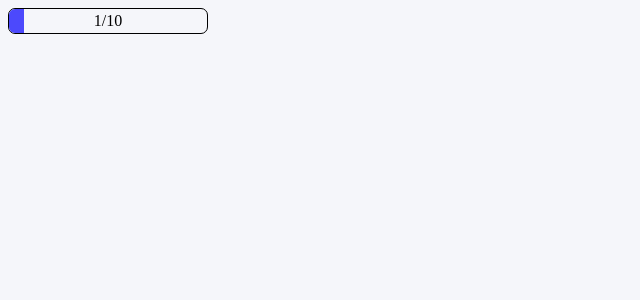
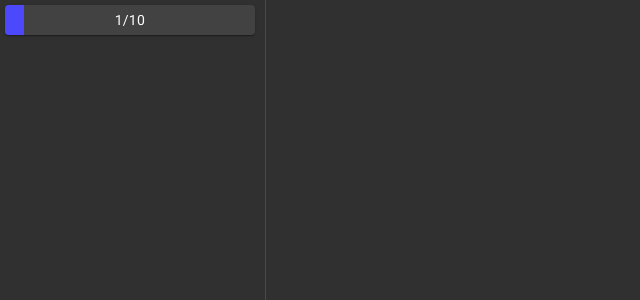
Before and after one commit to Panzareon/elemental-wizardry, an Angular app: page / in a window 1280 px wide. Shown: the top 300 px of the page, without its empty margins (0-640 px from the left). Built offline with nearby package versions, Linux system fonts and the light colour scheme.

Commit message:
Use angular material for the display

```diff
--- a/angular.json
+++ b/angular.json
@@ -30,6 +30,7 @@
               "src/assets"
             ],
             "styles": [
+              "@angular/material/prebuilt-themes/purple-green.css",
               "src/styles.less"
             ],
             "scripts": []
@@ -93,6 +94,7 @@
               "src/assets"
             ],
             "styles": [
+              "@angular/material/prebuilt-themes/purple-green.css",
               "src/styles.less"
             ],
             "scripts": []
--- a/package.json
+++ b/package.json
@@ -11,10 +11,12 @@
   "private": true,
   "dependencies": {
     "@angular/animations": "^15.2.0",
+    "@angular/cdk": "^15.2.8",
     "@angular/common": "^15.2.0",
     "@angular/compiler": "^15.2.0",
     "@angular/core": "^15.2.0",
     "@angular/forms": "^15.2.0",
+    "@angular/material": "^15.2.8",
     "@angular/platform-browser": "^15.2.0",
     "@angular/platform-browser-dynamic": "^15.2.0",
     "@angular/router": "^15.2.0",
--- a/src/app/app.component.html
+++ b/src/app/app.component.html
@@ -1,2 +1,9 @@
-<app-inventory></app-inventory>
-<router-outlet></router-outlet>
+<div class="app">
+    <div class="sidebar">
+        <app-inventory></app-inventory>
+    </div>
+    <mat-divider [vertical]="true"></mat-divider>
+    <div class="main">
+        <router-outlet></router-outlet>
+    </div>
+</div>
--- a/src/app/app.component.less
+++ b/src/app/app.component.less
@@ -0,0 +1,19 @@
+.app {
+    display: flex;
+    min-height: 100%;
+    div {
+        margin: 5px;
+    }
+}
+
+.sidebar {
+    min-width: 200px;
+    flex: 1 20%;
+}
+
+mat-divider {
+    margin: 0 5px;
+}
+.main {
+    flex: 1 80%;
+}
--- a/src/app/app.module.ts
+++ b/src/app/app.module.ts
@@ -6,6 +6,8 @@ import { AppComponent } from './app.component';
 import { InventoryComponent } from './inventory/inventory.component';
 import { GameLogicService } from './game-logic.service';
 import { SkillsComponent } from './skills/skills.component';
+import { MatDividerModule } from '@angular/material/divider';
+import { MatCardModule } from '@angular/material/card';
 
 @NgModule({
   declarations: [
@@ -15,7 +17,9 @@ import { SkillsComponent } from './skills/skills.component';
   ],
   imports: [
     BrowserModule,
-    AppRoutingModule
+    AppRoutingModule,
+    MatDividerModule,
+    MatCardModule,
   ],
   providers: [{
     provide: APP_INITIALIZER,
--- a/src/app/inventory/inventory.component.html
+++ b/src/app/inventory/inventory.component.html
@@ -1,6 +1,4 @@
-<aside class="inventory">
-    <div *ngFor="let resource of getResources()" class="resource resource-{{resource.type.toLowerCase()}}">
-        <div class="resource-amount h-full bg-indigo-600" style="width:{{resource.amount/resource.maxAmount*100}}%"></div>
-        <span class="p-1">{{resource.amountDisplay}}</span>
-    </div>
-</aside>
+<mat-card *ngFor="let resource of getResources()" class="resource resource-{{resource.type.toLowerCase()}}">
+    <div class="resource-amount" style="width:{{resource.amount/resource.maxAmount*100}}%"></div>
+    <span>{{resource.amountDisplay}}</span>
+</mat-card>
--- a/src/app/inventory/inventory.component.less
+++ b/src/app/inventory/inventory.component.less
@@ -1,25 +1,18 @@
-@import "../../variables.less";
-
-.inventory {
-    width: 200px;
-}
 .resource {
-    border-radius: 7px;
-    border: solid 1px black;
-    height: 24px;
     overflow: hidden;
+    height: 30px;
     position: relative;
     .resource-amount {
         height: 100%;
     }
     span {
+        background-color: inherit;
         position: absolute;
         border-radius: 5px;
         top: 50%;
         left: 50%;
         padding: 0 3px;
         transform: translate(-50%, -50%);
-        background-color: @background;
     }
 }
 .resource-mana .resource-amount {
--- a/src/index.html
+++ b/src/index.html
@@ -6,8 +6,11 @@
   <base href="/">
   <meta name="viewport" content="width=device-width, initial-scale=1">
   <link rel="icon" type="image/x-icon" href="favicon.ico">
+  <link rel="preconnect" href="https://fonts.gstatic.com">
+  <link href="https://fonts.googleapis.com/css2?family=Roboto:wght@300;400;500&display=swap" rel="stylesheet">
+  <link href="https://fonts.googleapis.com/icon?family=Material+Icons" rel="stylesheet">
 </head>
-<body>
+<body class="mat-typography mat-app-background">
   <app-root></app-root>
 </body>
 </html>
--- a/src/styles.less
+++ b/src/styles.less
@@ -1,6 +1,4 @@
 /* You can add global styles to this file, and also import other style files */
-@import "./variables.less";
 
-body {
-    background-color: @background;
-}
+html, body { height: 100%; }
+body { margin: 0; font-family: Roboto, "Helvetica Neue", sans-serif; }
--- a/src/variables.less
+++ /dev/null
@@ -1 +0,0 @@
-@background: #f5f6fa;
```
Also changed, not shown: 1 other file (tests, documents, lock files or other folders).
